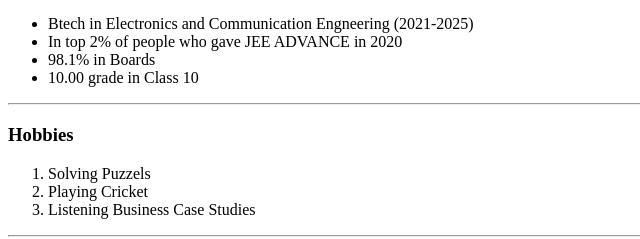
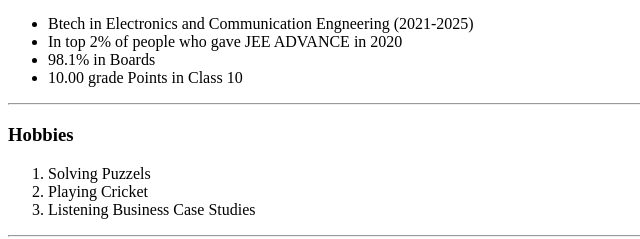
Before and after one commit to rahul-velamala/cv, a plain HTML site: page index.html in a window 1280 px wide. Shown: the part 362-601 px from the top of the page, 0-640 px from the left. Drawn offline with Linux system fonts and the light colour scheme.

Commit message:
Update index.html

```diff
--- a/index.html
+++ b/index.html
@@ -29,7 +29,7 @@
         <li>Btech in Electronics and Communication Engneering (2021-2025)</li>
         <li>In top 2% of people who gave JEE ADVANCE in 2020</li>
         <li>98.1% in Boards</li>
-        <li>10.00 grade in Class 10</li>
+        <li>10.00 grade Points in Class 10</li>
     </ul>
 
     <hr>
```
